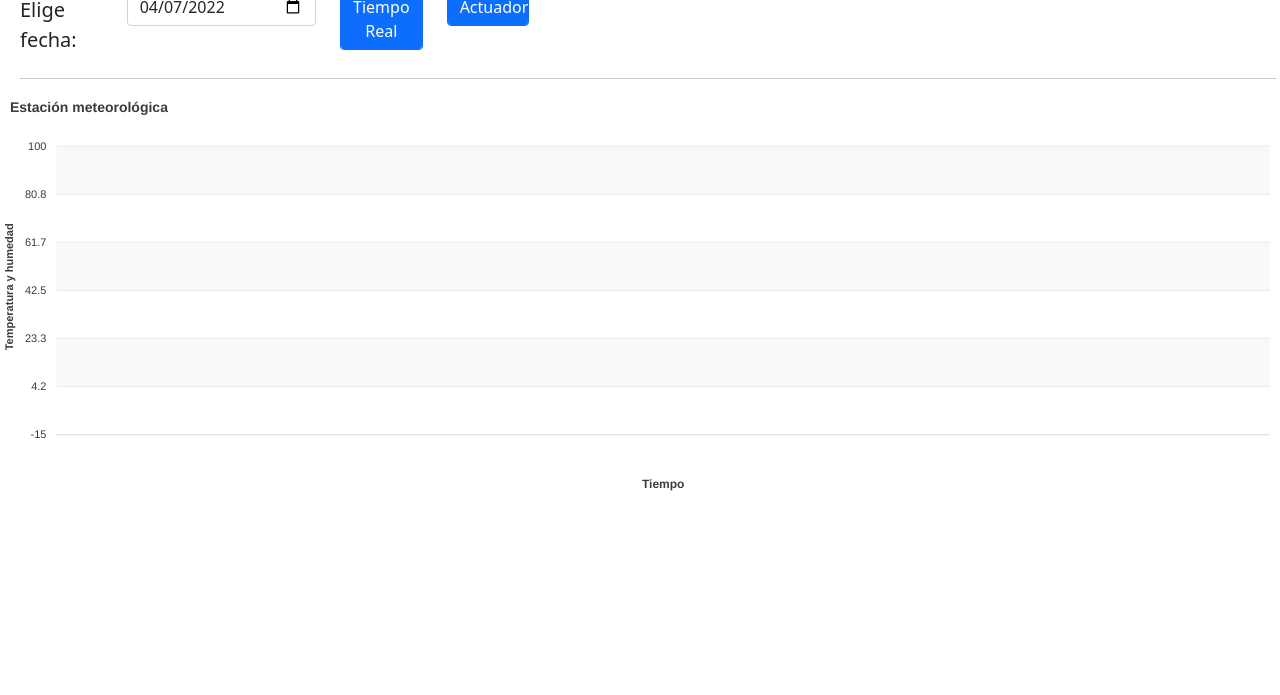
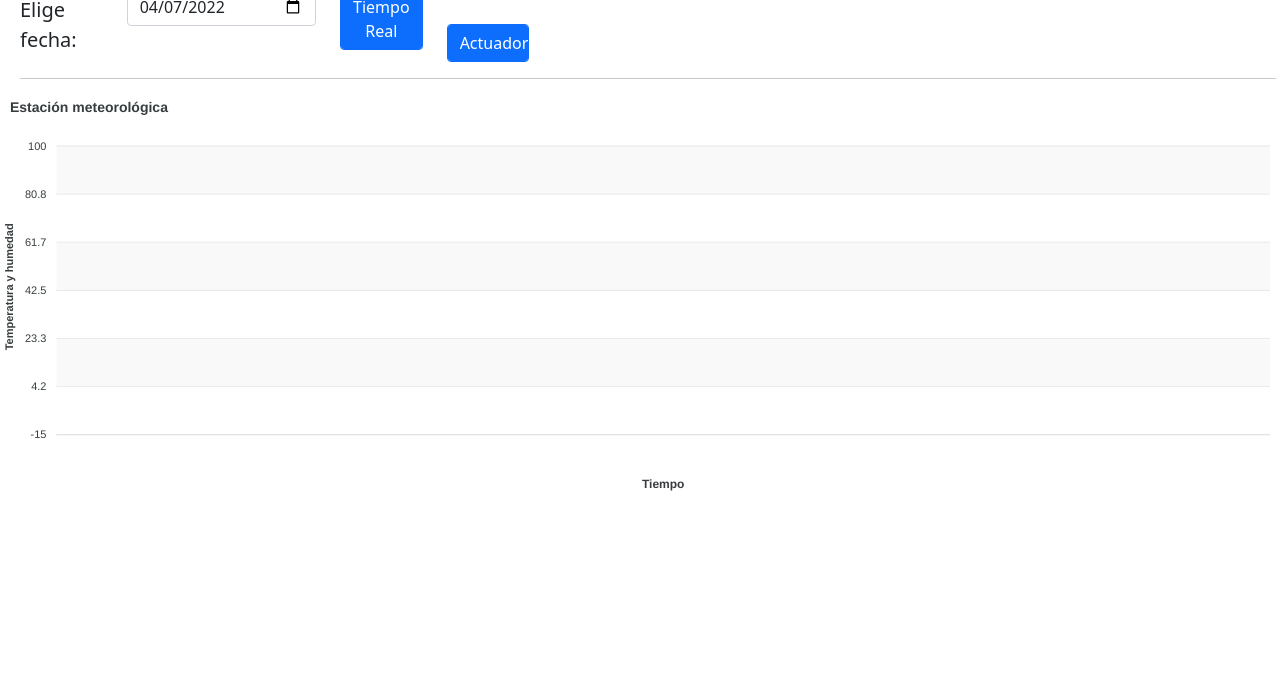
Before and after one commit to jjguillen/raspberriTHMongo, a website: page index.html in a window 1280 px wide. Shown: the part 105-800 px from the top of the page. Drawn offline with nearby package versions, Linux system fonts and the light colour scheme; no server answers.

Commit message:
Actuador

```diff
--- a/index.html
+++ b/index.html
@@ -31,7 +31,7 @@
           </button>
         </div>
 
-        <div class="col-sm-1 float-right">
+        <div class="col-sm-1 align-self-end">
           <button class="btn btn-primary form-control" id="actuador">
             Actuador
           </button>
```
